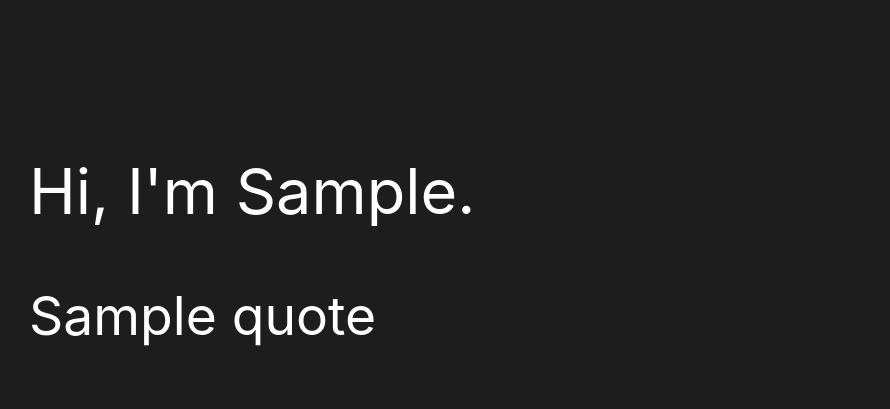
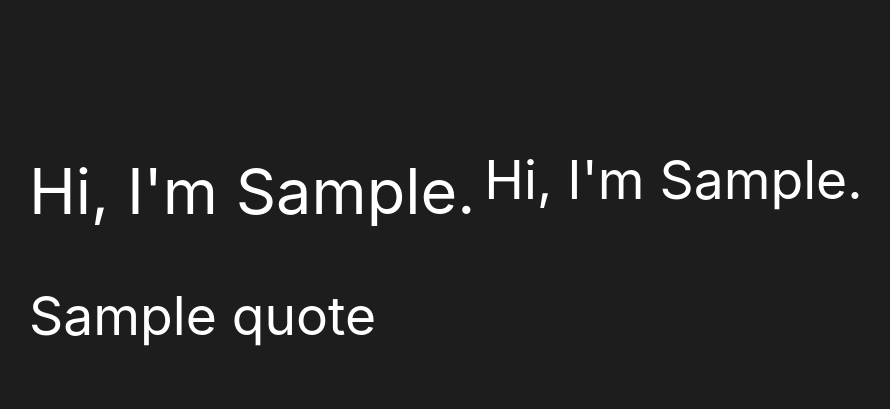
Before and after one commit to MayankJ99/Portfolio2.0, a Django app: template personal/templates/index.html in a window 1280 px wide. Shown: the part 64-473 px from the top of the page, without its empty margins (163-1053 px from the left). Run offline with Django 3.2, Linux system fonts and the light colour scheme; the template is opened without the code that fills it: most values are stand-ins (such as "Sample title", 1, 10 or a date in 2020); grey boxes marked "Sample" are stand-in pictures; some libraries are stand-ins or nearby versions.

Commit message:
project grid

```diff
--- a/personal/static/index.css
+++ b/personal/static/index.css
@@ -39,6 +39,16 @@ textarea {
     blink-caret .5s step-end infinite;
 }
 
+.typewriter h2{
+  overflow: hidden; /* Ensures the content is not revealed until the animation */
+  border-right: .15em solid orange; /* The typwriter cursor */
+  white-space: nowrap; /* Keeps the content on a single line */
+
+  animation:
+    typing 2.5s steps(35, end),
+    blink-caret .5s step-end infinite;
+}
+
 .typewriter {
   display: inline-flex;
 }
--- a/personal/templates/index.html
+++ b/personal/templates/index.html
@@ -101,7 +101,9 @@
          </br>
         {% endif %}
           <div class="typewriter">
-            <h1 class="white-text typewriter "> Hi, I'm {{profile.user.first_name}}. </h1>
+            <h1 class="white-text typewriter hide-on-small-only "> Hi, I'm {{profile.user.first_name}}. </h1>
+            <h2 class="white-text typewriter show-on-small-only "> Hi, I'm {{profile.user.first_name}}. </h1>
+
           </div>
 
             {% for quote in quotes %}
--- a/personal_web/settings.py
+++ b/personal_web/settings.py
@@ -29,7 +29,7 @@ SECRET_KEY = os.environ.get('SECRET_KEY')
 
 # SECURITY WARNING: don't run with debug turned on in production!
 # DEBUG = True
-DEBUG = (os.environ.get('DEBUG_VALUE')=='True')
+DEBUG = False
 
 ALLOWED_HOSTS = ['mayankj.herokuapp.com']
 
```
